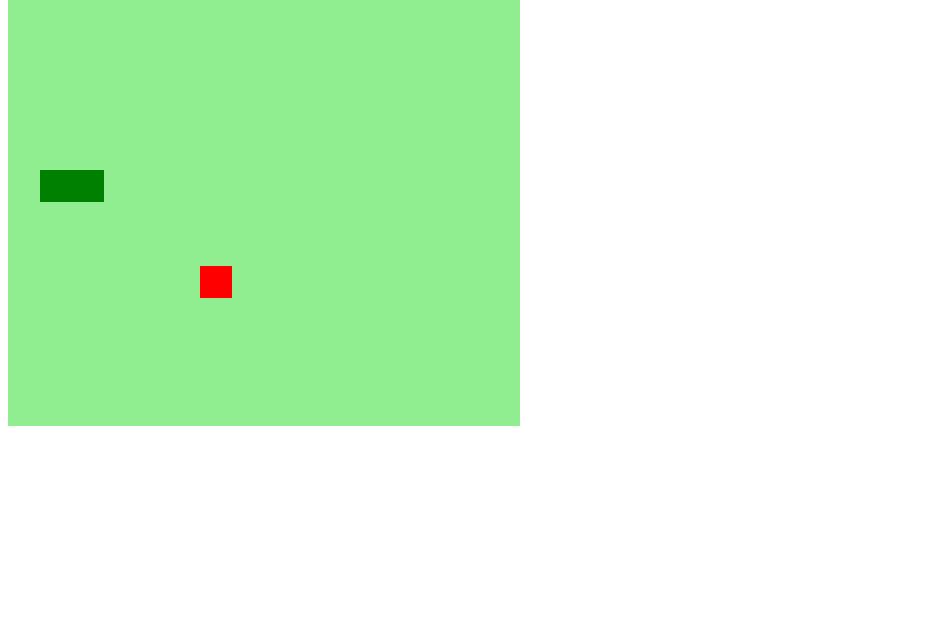
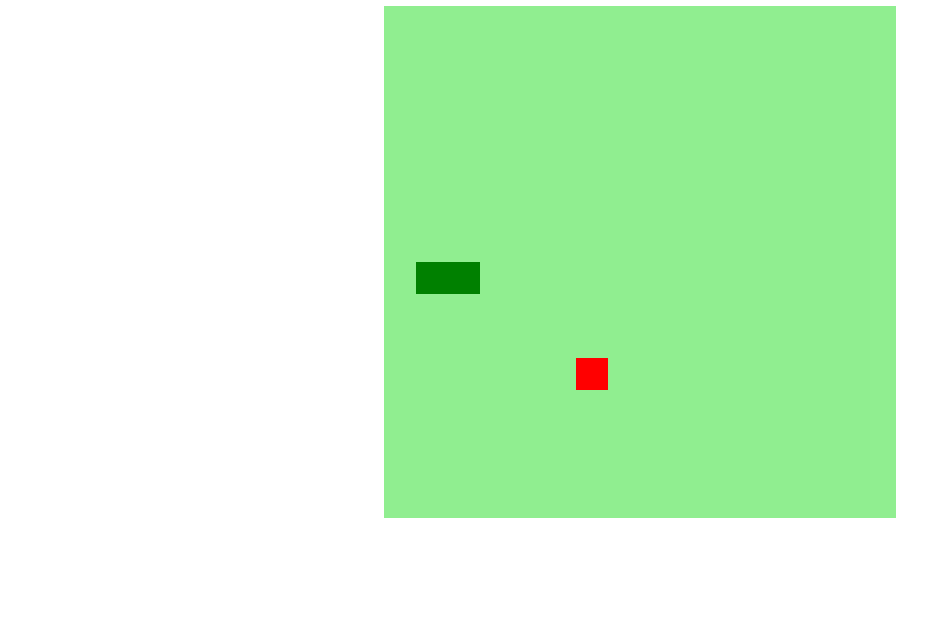
Before and after one commit to jucemar-dimon/javascript-snake-game, a website built with Parcel: page index.html in a window 1280 px wide. Shown: the part 166-800 px from the top of the page, without its empty margins (0-951 px from the left). Built offline with nearby package versions, Linux system fonts and the light colour scheme.

Commit message:
Estilização adicionada

```diff
--- a/index.html
+++ b/index.html
@@ -3,7 +3,7 @@
   <head>
     <meta charset="UTF-8" />
     <meta name="viewport" content="width=device-width, initial-scale=1.0" />
-    <link rel="stylesheet" href="styles.css" />
+    <link rel="stylesheet" href="styles.css" type="text/css" />
     <meta http-equiv="X-UA-compatible" content="ie=edge" />
     <script defer src="script.js"></script>
     <title>Snake Game</title>
--- a/styles.css
+++ b/styles.css
@@ -0,0 +1,9 @@
+body {
+  height: 95vh;
+  width: 95;
+  display: flex;
+  justify-content: center;
+  align-items: center;
+  flex-direction: column;
+  color: chocolate;
+}
```
